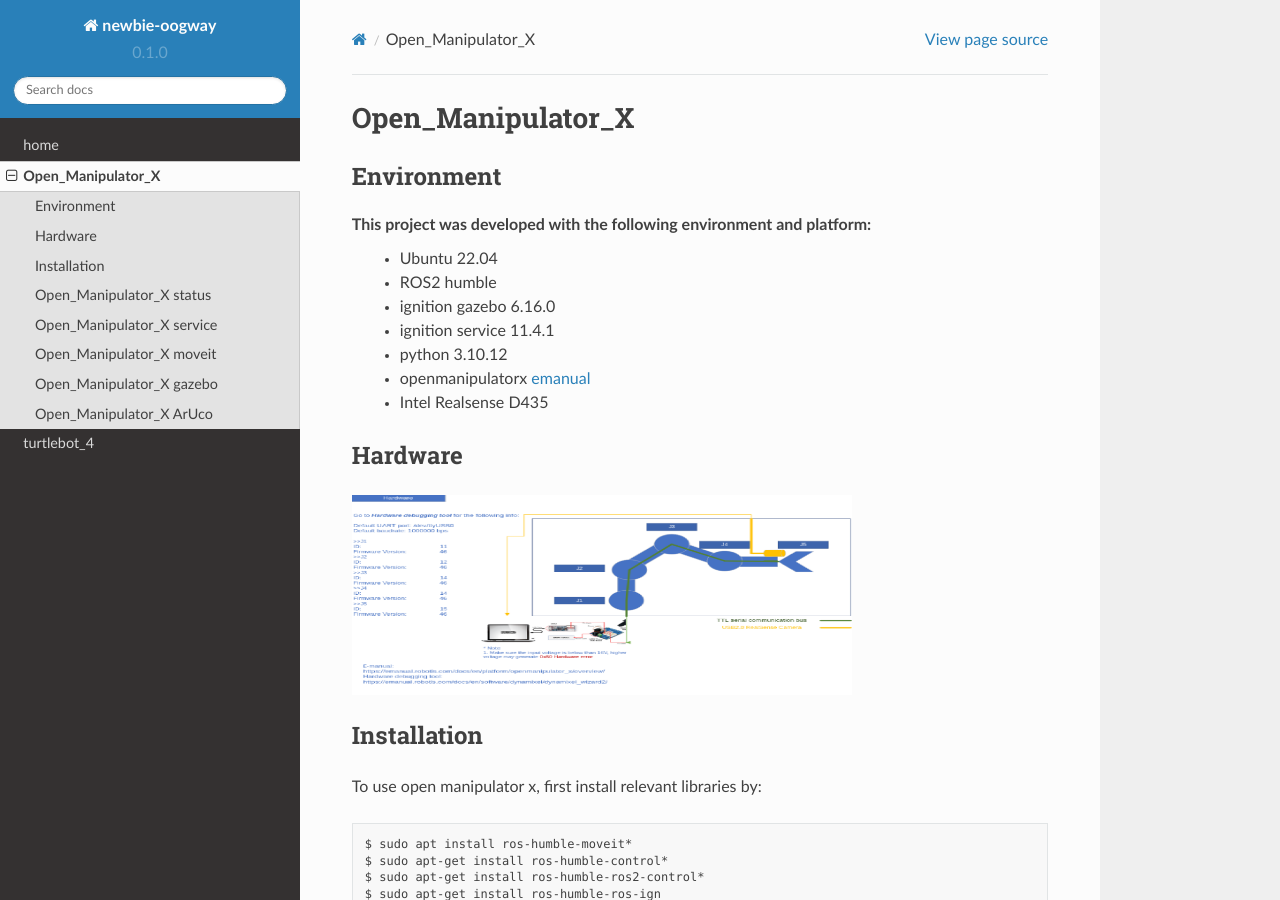
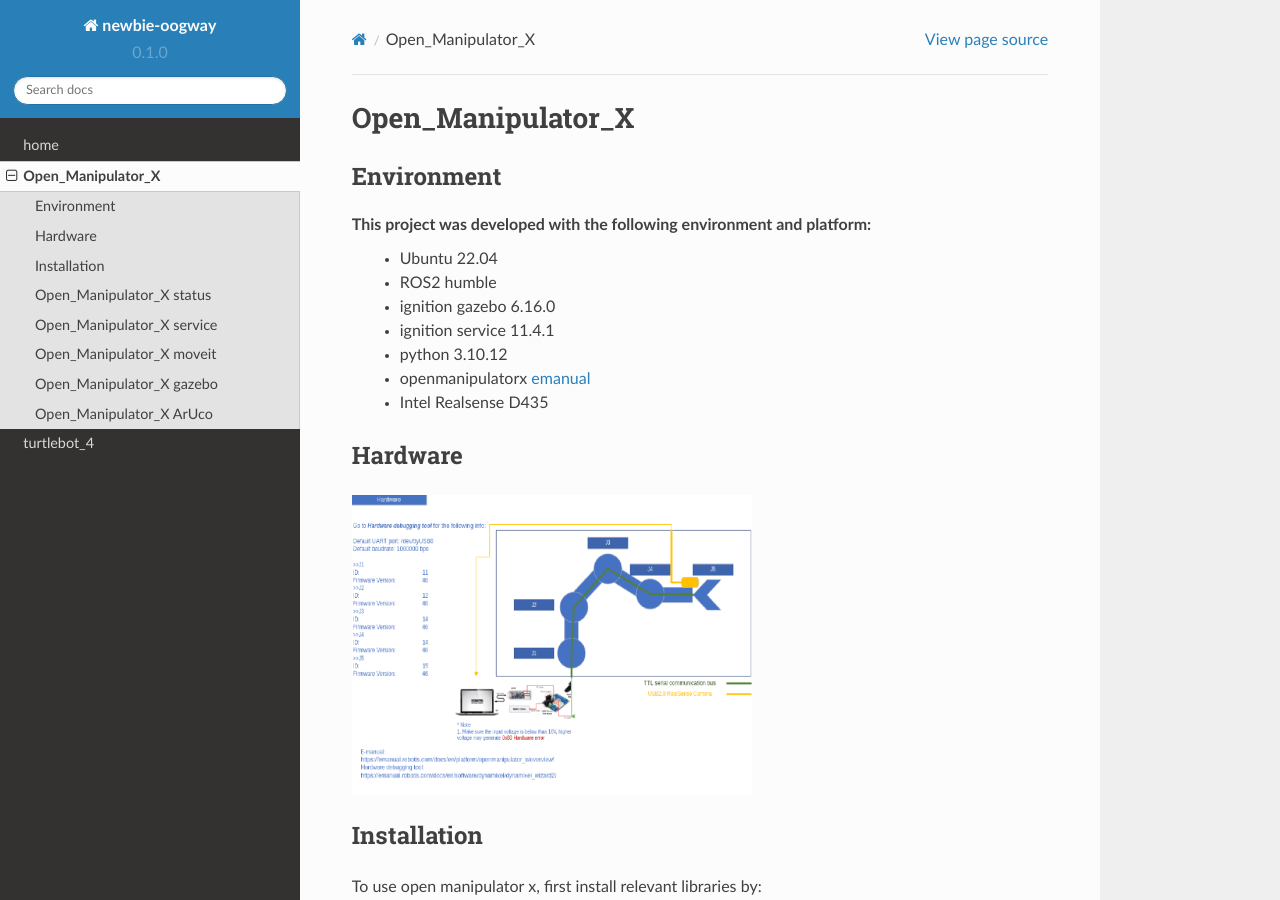
Before and after one commit to stevenleon99/Newbie_Oogway, a Sphinx documentation site: the page built from docs/source/openmanipulatorx.rst, in a window 1280 px wide and 900 px high. Built offline with Sphinx 7.4.7 and the Read the Docs theme 2.0.0, drawn with Linux system fonts in a browser that asks for light colours.

Commit message:
On branch main Your branch is up to date with 'origin/main'.
Changes to be committed:
	modified:   docs/source/openmanipulatorx.rst
	new file:   docs/source/videos/gazebo.mp4
	deleted:    docs/source/videos/gazebo.webm

```diff
--- a/docs/source/openmanipulatorx.rst
+++ b/docs/source/openmanipulatorx.rst
@@ -21,8 +21,8 @@
 Hardware
 ------------
 .. image:: images/hardware_architecture.png
-   :height: 200px
-   :width: 500px
+   :height: 300px
+   :width: 400px
    :alt: custom planning in moveit
 
 
@@ -152,7 +152,7 @@
 .. raw:: html
 
     <video controls width="640" height="360">
-        <source src="videos/gazebo.webm" type="video/webm">
+        <source src="videos/gazebo.mp4" type="video/mp4">
     </video>
 
 
```
Also changed, not shown: 2 other files.
